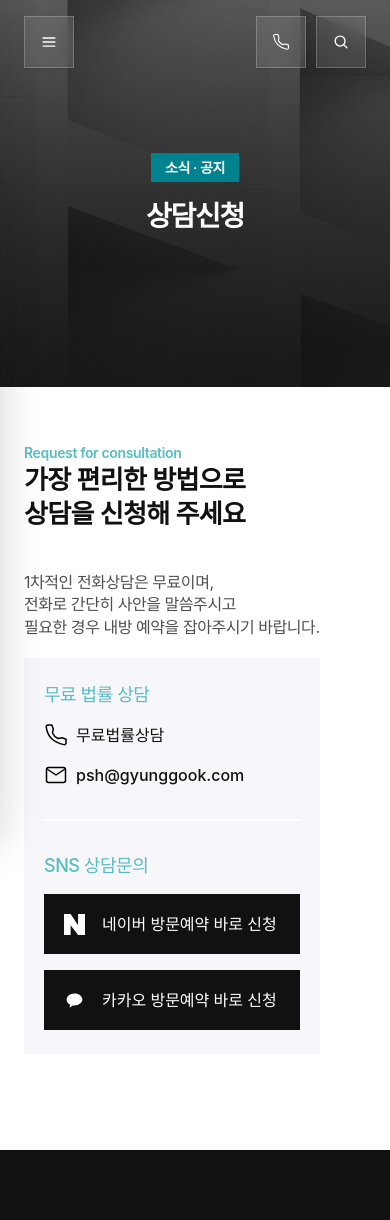
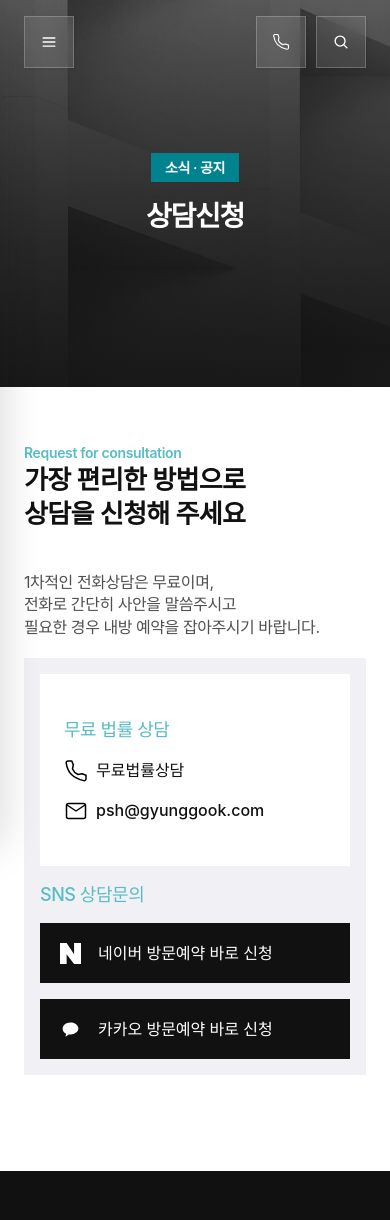
Before and after one commit to james-oh-dot/gyungkook, a React (Vite) app: page /news/consult in a window 390 px wide. Shown: the top 1220 px of the page. Built offline with nearby package versions, Linux system fonts and the light colour scheme; a web font is replaced by a local one.

Commit message:
fix: improve mobile careers and consult layouts

```diff
--- a/src/pages/CareersInfoPage.tsx
+++ b/src/pages/CareersInfoPage.tsx
@@ -17,7 +17,9 @@ export function CareersInfoPage() {
     <div className="news-board__contents careers-info" data-name="Contents">
       <p className="careers-intro">
         {CAREERS_INTRO.map((line) => (
-          <span key={line}>{line}</span>
+          <span key={line} className="careers-intro__line">
+            {line}
+          </span>
         ))}
       </p>
 
@@ -27,7 +29,9 @@ export function CareersInfoPage() {
             <p className="careers-value__title">{v.title}</p>
             <p className="careers-value__desc">
               {v.lines.map((l) => (
-                <span key={l}>{l}</span>
+                <span key={l} className="careers-value__line">
+                  {l}
+                </span>
               ))}
             </p>
             <img className="careers-value__icon" src={v.icon} alt="" />
--- a/src/pages/Consult.css
+++ b/src/pages/Consult.css
@@ -218,9 +218,28 @@
     font-size: 16px;
   }
 
+  .consult-body {
+    width: 100%;
+  }
+
   .consult-card {
-    padding: 24px 20px;
-    gap: 32px;
+    padding: 16px;
+    gap: 16px;
+    background: #f1f1f5;
+  }
+
+  /* Give the primary free-consultation area a full-size card of its own,
+     rather than letting it read as a narrow row inside the shared panel. */
+  .consult-card__section--contact {
+    min-height: 192px;
+    justify-content: center;
+    padding: 28px 24px;
+    box-sizing: border-box;
+    background: #fff;
+  }
+
+  .consult-card__divider {
+    display: none;
   }
 
   .consult-contact,
--- a/src/pages/ConsultPage.tsx
+++ b/src/pages/ConsultPage.tsx
@@ -58,7 +58,7 @@ export function ConsultPage() {
 
             <div className="consult-card">
               <section
-                className="consult-card__section"
+                className="consult-card__section consult-card__section--contact"
                 aria-label={CONSULT_CONTACT.label}
               >
                 <p className="consult-card__label">{CONSULT_CONTACT.label}</p>
--- a/src/pages/News.css
+++ b/src/pages/News.css
@@ -226,6 +226,10 @@
   font-weight: 500;
   line-height: 1.4;
   letter-spacing: -0.6px;
+}
+.careers-intro__line,
+.careers-value__line {
+  display: block;
 }
 
 .careers-values {
@@ -511,6 +515,22 @@
     grid-template-columns: 1fr;
     gap: 16px;
   }
+  /* Desktop Figma line groups become one normal sentence on mobile: each
+     former forced line break contributes a real space and wraps naturally. */
+  .careers-intro,
+  .careers-value__desc {
+    display: block;
+    word-break: keep-all;
+  }
+  .careers-intro__line,
+  .careers-value__line {
+    display: inline;
+  }
+  .careers-intro__line:not(:last-child)::after,
+  .careers-value__line:not(:last-child)::after {
+    content: ' ';
+    white-space: pre;
+  }
   .careers-contact {
     padding: 40px 24px;
   }
```
